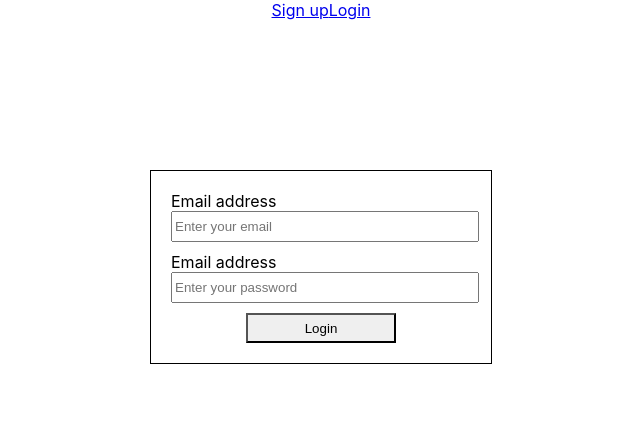
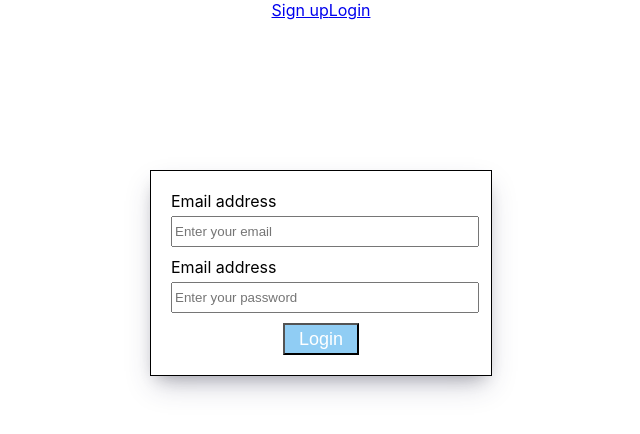
Before and after one commit to Deepak1095/Fullstack-mini-project, a React (Create React App) app in the folder frontend/: page /login in a window 1280 px wide. Shown: the top 434 px of the page, without its empty margins (319-959 px from the left). Built offline with nearby package versions, Linux system fonts and the light colour scheme.

Commit message:
login css

```diff
--- a/frontend/src/Routes/login.jsx
+++ b/frontend/src/Routes/login.jsx
@@ -1,4 +1,4 @@
-const { Box, Input, Button, FormControl, FormLabel } = require("@chakra-ui/react")
+import { Box, Input, Button, FormControl, FormLabel } from "@chakra-ui/react"
 const { useState } = require("react")
 
 const Login = () => {
@@ -22,15 +22,15 @@ const Login = () => {
             .catch((err) => console.log(err))
     }
     return (
-        <Box width="300px" margin={"auto"} marginTop={"150px"} border={"1px solid black"} padding="20px">
+        <Box width="300px" margin={"auto"} marginTop={"150px"} border={"1px solid black"} padding="20px" boxShadow= "rgba(50, 50, 93, 0.25) 0px 13px 27px -5px, rgba(0, 0, 0, 0.3) 0px 8px 16px -8px;">
             <FormControl>
-                <FormLabel>Email address</FormLabel>
+                <FormLabel  marginBottom={"5px"}>Email address</FormLabel>
                 <Input width={"100%"} height={"25px"} marginBottom={"10px"} type="email" placeholder="Enter your email" onChange={(e) => setEmail(e.target.value)} />
-                <FormLabel>Email address</FormLabel>
+                <FormLabel  marginBottom={"5px"}>Email address</FormLabel>
                 <Input width="100%" height={"25px"} marginBottom={"10px"} type="password" placeholder="Enter your password" onChange={(e) => setPassword(e.target.value)} />
             </FormControl>
 
-            <Button size='md'  height='30px'  width="50%" border='2px solid green.500' onClick={handleBtn}>Login</Button>
+            <Button bg="#90CDF4" color="white" height='30px' fontSize={"18px"} padding={"14px"} onClick={handleBtn}>Login</Button>
         </Box>
     )
 }
```
